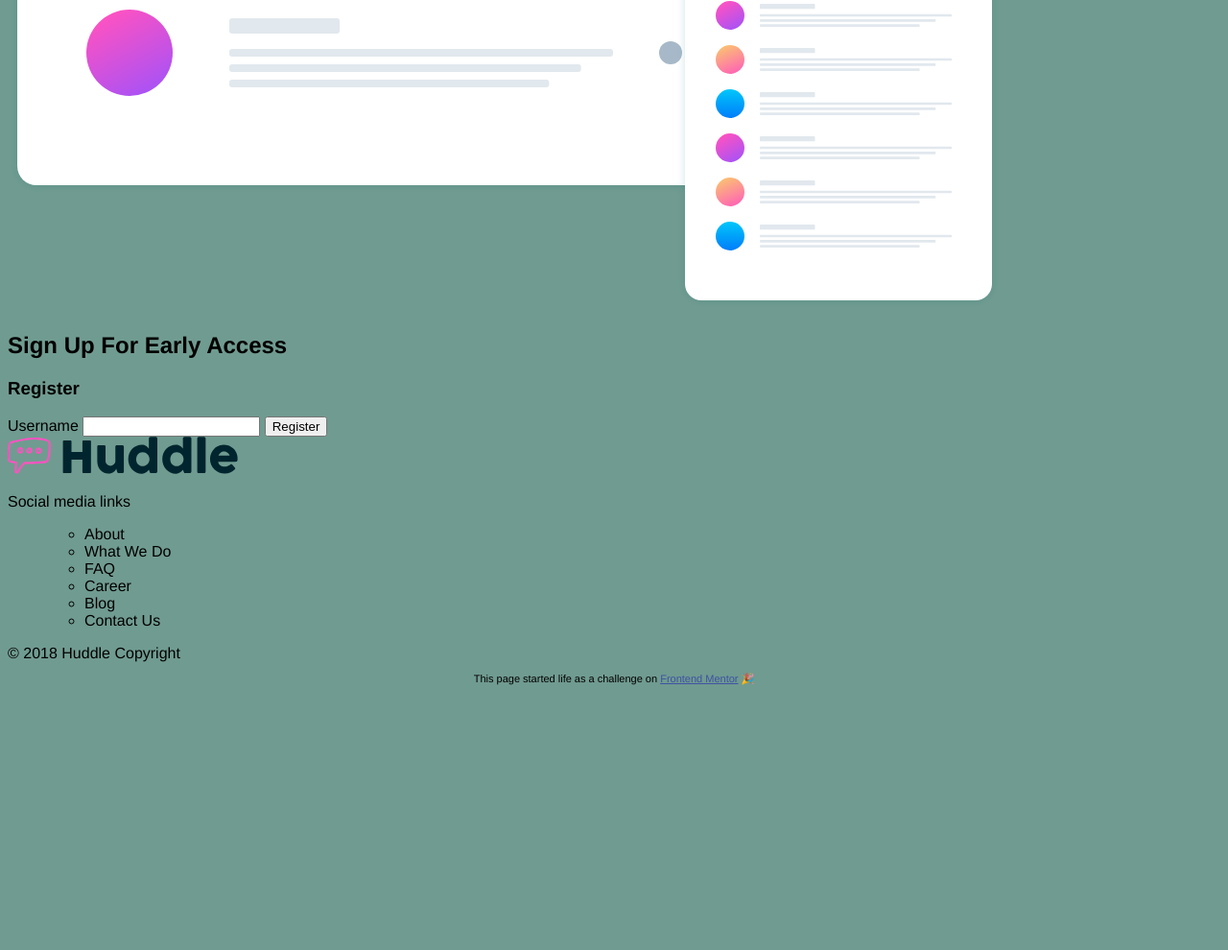
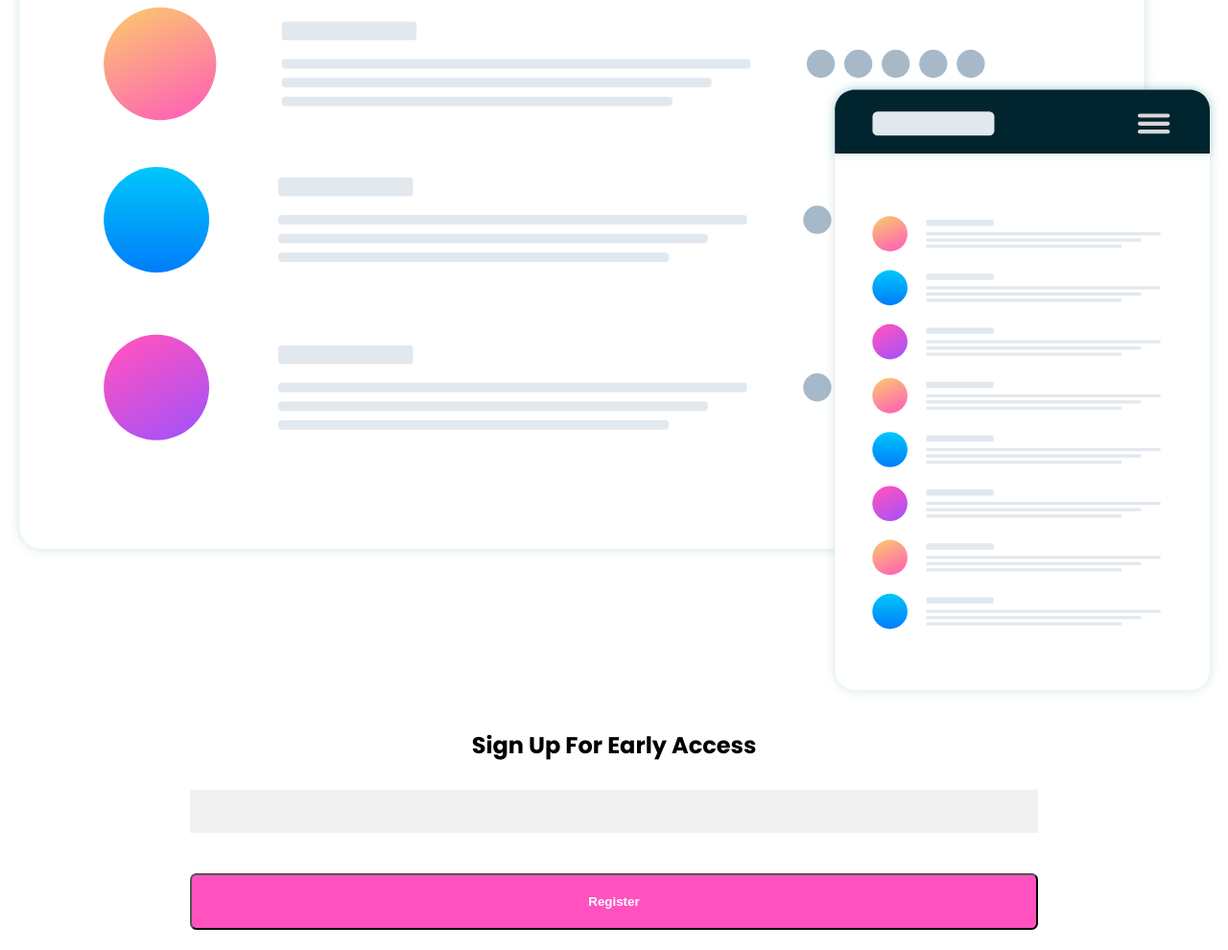
Before and after one commit to AMSteffensen/Huddle-landingPage, a plain HTML site: page index.html in a window 1280 px wide. Shown: the part 582-1572 px from the top of the page at 96% size. Before the commit the page ends 1307 px from the top, so only its background shows below. Drawn offline with nearby package versions, Linux system fonts and the light colour scheme.

Commit message:
style signup form

```diff
--- a/index.html
+++ b/index.html
@@ -7,6 +7,9 @@
   <!-- displays site properly based on user's device -->
 
   <link rel="icon" type="image/png" sizes="32x32" href="./images/favicon-32x32.png">
+  <link rel="stylesheet" href="https://use.fontawesome.com/releases/v5.5.0/css/all.css" integrity="sha384-B4dIYHKNBt8Bc12p+WXckhzcICo0wtJAoU8YZTY5qE0Id1GSseTk6S+L3BlXeVIU" crossorigin="anonymous">
+  <link href="https://fonts.googleapis.com/css?family=Poppins:400,700" rel="stylesheet">
+  <link href="https://fonts.googleapis.com/css?family=Open+Sans:400,700|Poppins:400,700" rel="stylesheet">
   <link rel="stylesheet" href="style.css">
   <title>Frontend Mentor | Huddle landing page with single column layout</title>
 
@@ -15,55 +18,60 @@
 
 <body>
   <div class="container">
-    <header>
-      <img src="images/logo.svg" alt="">
+    <header class="page-header">
+      <img class="logo" src="images/logo.svg" alt="">
       <h1>Build The Community Your Fans Will Love</h1>
     </header>
-  </div>
+
 
     <main class="main tile">
-    <p> Huddle re-imagines the way we build communities. You have a voice, but so does
-      your audience. Create connections with your users as you engage in genuine discussion.
-    </p>
+
+      <section class="middle">
+        <div class="hero">
+          <p>Huddle re-imagines the way we build communities. You have a voice, but so does
+            your audience. Create connections with your users as you engage in genuine discussion.</p>
+        </div>
+        <div class="background-image">
+          <img src="images/screen-mockups.svg" alt="mockup" />
+
+        </div>
+      </section>
+
+      <section class="bottom">
+        <div class="sidebar-bottom">
+          <h2>Sign Up For Early Access</h2>
+          <form class="signup-form">
+            <input id="email" type="text" name="email" />
+            <button class="button" type="submit">Register</button>
+          </form>
+        </div>
+      </section>
+
 
     </main>
-  <div class="background-image">
-    <img src="images/screen-mockups.svg" alt="">
-  </div>
-  <div class="sidebar-top tile">
-    <h2>Sign Up For Early Access</h2>
-    <form class="signup-form">
-      <h3>Register</h3>
-      <label for="email">Username</label>
-      <input id="email" type="text" name="email" />
-      <button type="submit">Register</button>
-    </form>
-  </div>
 
-  <footer>
-    <img src="images/logo.svg" alt="">
+
+  <footer class="page-footer">
+    <img class="footer-logo" src="images/logo.svg" alt="">
     <p>Social media links</p>
-    <nav class="footer">
-      <ul>
-        <ul>
+    <nav class="footer-nav">
       <li><a href="/about"></a>About</li>
       <li><a href="/about"></a>What We Do</li>
       <li><a href="/about"></a>FAQ</li>
       <li><a href="/about"></a>Career</li>
       <li><a href="/about"></a>Blog</li>
       <li><a href="/about"></a>Contact Us</li>
-        </ul>
-      </ul>
     </nav>
     &copy; 2018 Huddle Copyright
   </footer>
   <footer>
-
+</div><!-- container end -->
     <p class="attribution">
       This page started life as a challenge on <a href="https://www.frontendmentor.io?ref=challenge" target="_blank">Frontend
         Mentor</a> 🎉
     </p>
   </footer>
+</div>
 </body>
 
 </html>
--- a/style.css
+++ b/style.css
@@ -8,10 +8,109 @@
     box-sizing: inherit;
 }
 
+html,
 body {
-    background-color: #709b90;
-    font-family: Helvetica, Arial, sans-serif;
+ height: 100%;
+ margin: 0;
+}
 
+body {
+    background-color: #fff;
+    font-family: 'Open Sans', Arial, Helvetica, sans-serif;
+}
+
+h1, h2 {
+    font-family: 'Poppins', sans-serif;
+}
+body *+* {
+    margin-top: 1.5em;
+}
+
+.container {
+    max-width: 100%;
+    min-height: 100vh;
+    display: flex;
+    flex-direction: column;
+    overflow: hidden;
+    text-align: center;
+    display: flex;
+    align-items: center;
+    justify-content: center;
+}
+
+header {
+    padding: 1em 1.5em;
+    border-radius: .5em;
+    margin-bottom: 1.5em;
+}
+
+.page-header,
+.page-footer {
+    flex-shrink: 0;
+}
+
+.main {
+    flex-grow: 1;
+}
+
+.logo {
+    padding: 1em;
+}
+
+.hero p {
+    line-height: 1.9;
+    color:hsl(208, 11%, 55%);
+}
+
+img {
+    width: 100%;
+}
+
+
+/* NAVIGATION */
+.footer-nav>li>a {
+    text-decoration: none;
+}
+
+
+
+/*form */
+
+input[type=text], input[type=password] {
+    width: 70%;
+    padding: 15px;
+    margin: 5px 0 22px 0;
+    display: inline-block;
+    border: none;
+    background: #f1f1f1;
+  }
+.button {
+    padding: 1.5em;
+    color: #fff;
+    background-color: hsl(322, 100%, 66%);
+    text-align: center;
+    width: 70%;
+    font-weight: bold;
+    border-radius: 0.5em;
+}
+
+
+/* footer */
+
+footer {
+    background-color: hsl(192, 100%, 9%);
+    color: #fff;
+    width: 100%;
+
+
+}
+
+
+.footer-logo {
+    display: flex;
+    width: 100%;
+    flex-wrap: wrap;
+    justify-content: space-around;
 }
 
 
@@ -27,17 +126,11 @@ body {
 
 
 
+.attribution {
+    font-size: 11px;
+    text-align: center;
+}
 
-
-
-
-
-
-
-
-
-
-
-
-.attribution { font-size: 11px; text-align: center; }
-.attribution a { color: hsl(228, 45%, 44%); }
+.attribution a {
+    color: hsl(228, 45%, 44%);
+}
```
Also changed, not shown: design/mobile-design.jpg. Lines whose indentation alone changed are shown as unchanged.
